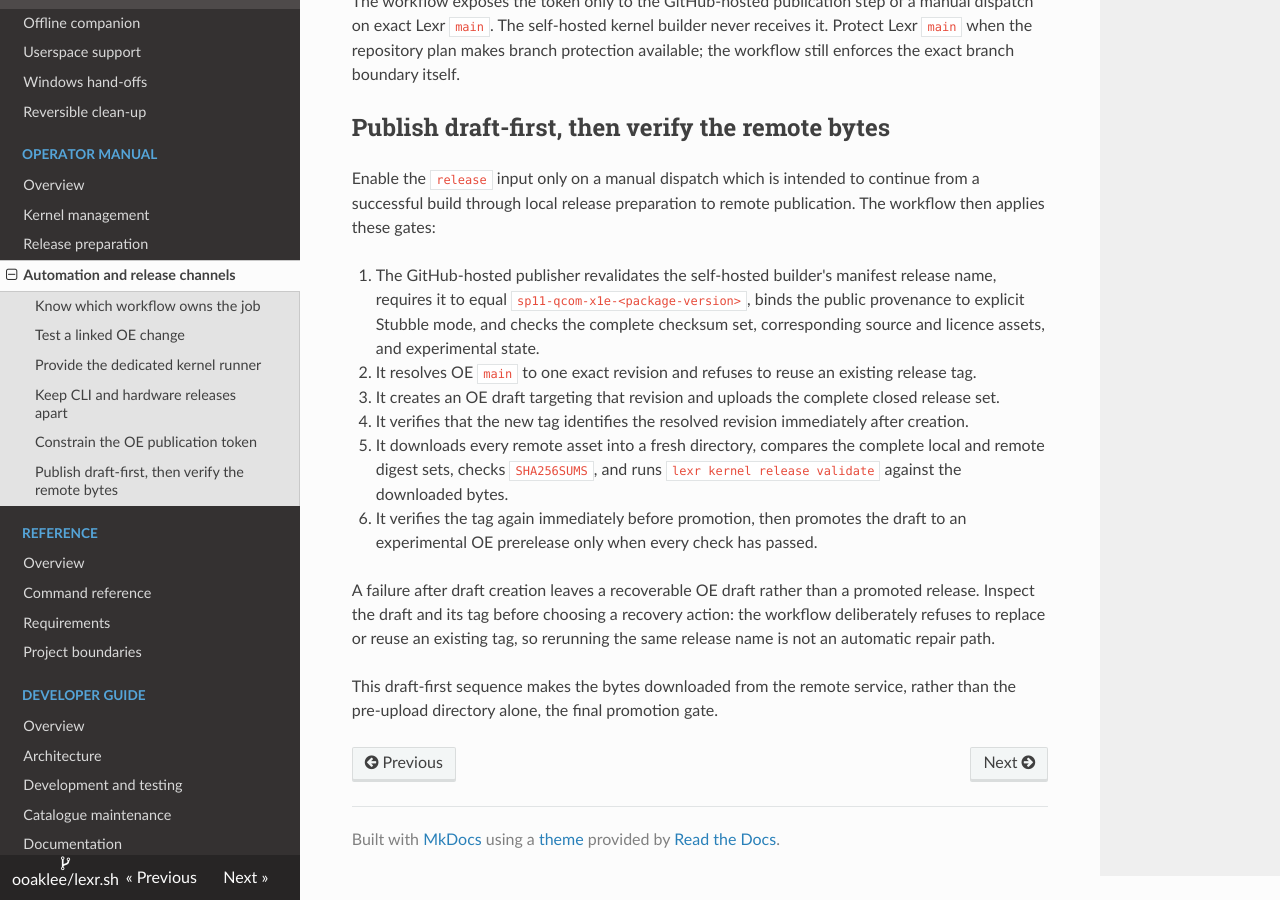
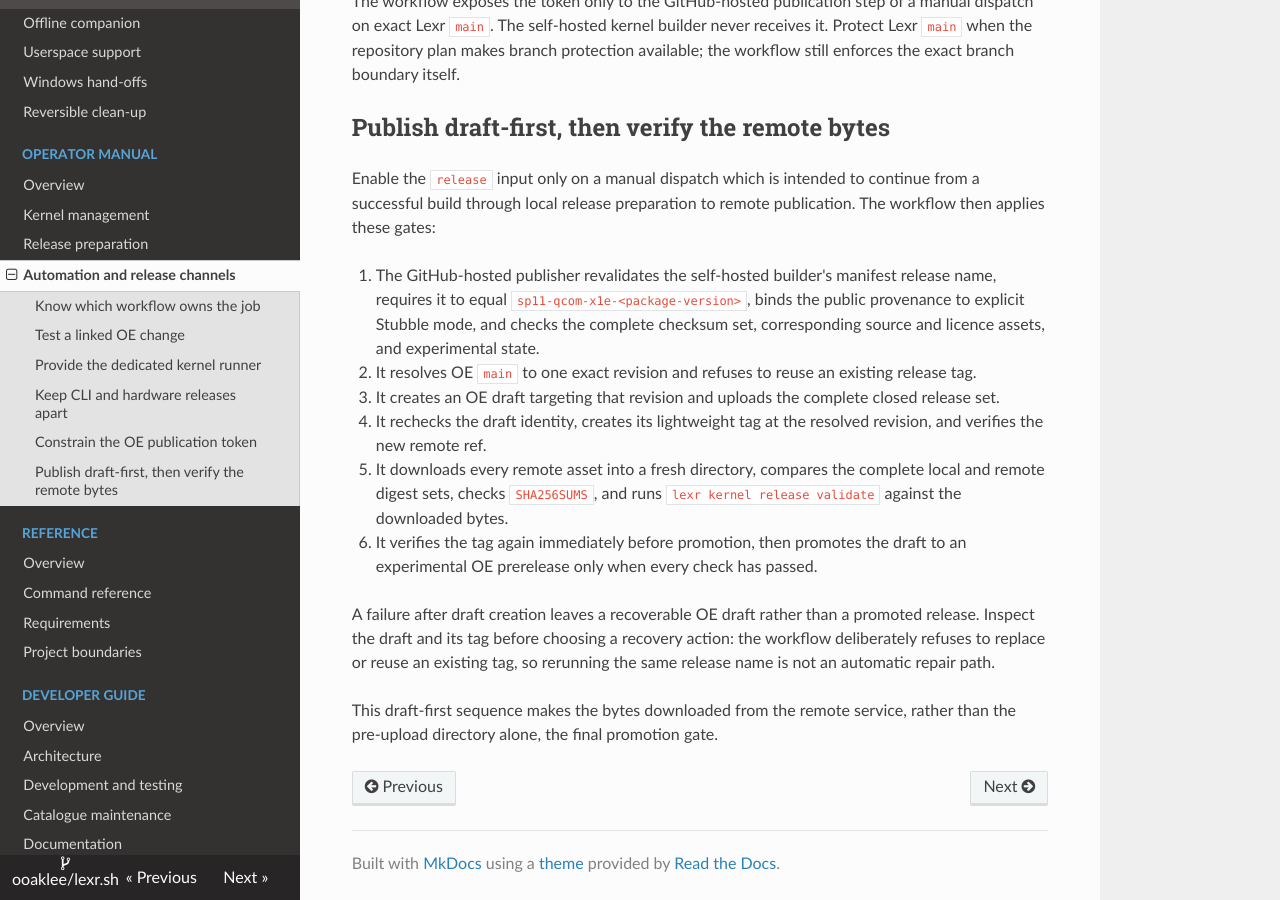
Before and after one commit to ooaklee/lexr.sh, an MkDocs documentation site: the page built from docs/operator-manual/automation-and-releases.md, in a window 1280 px wide and 900 px high, scrolled down 2810 px. Built offline with MkDocs 1.6.1, drawn with Linux system fonts in a browser that asks for light colours; nearby versions of some CDN libraries.

Commit message:
fix(release): create draft tag explicitly

```diff
--- a/docs/operator-manual/automation-and-releases.md
+++ b/docs/operator-manual/automation-and-releases.md
@@ -112,7 +112,7 @@ Enable the `release` input only on a manual dispatch which is intended to contin
 1. The GitHub-hosted publisher revalidates the self-hosted builder's manifest release name, requires it to equal `sp11-qcom-x1e-<package-version>`, binds the public provenance to explicit Stubble mode, and checks the complete checksum set, corresponding source and licence assets, and experimental state.
 2. It resolves OE `main` to one exact revision and refuses to reuse an existing release tag.
 3. It creates an OE draft targeting that revision and uploads the complete closed release set.
-4. It verifies that the new tag identifies the resolved revision immediately after creation.
+4. It rechecks the draft identity, creates its lightweight tag at the resolved revision, and verifies the new remote ref.
 5. It downloads every remote asset into a fresh directory, compares the complete local and remote digest sets, checks `SHA256SUMS`, and runs `lexr kernel release validate` against the downloaded bytes.
 6. It verifies the tag again immediately before promotion, then promotes the draft to an experimental OE prerelease only when every check has passed.
 
```
Also changed, not shown: CHANGELOG.md (+2 -0 lines), 2 other files.
